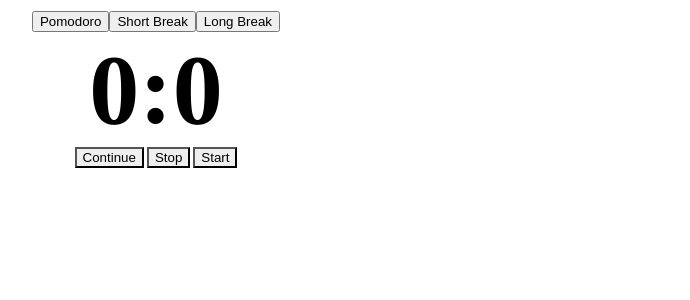
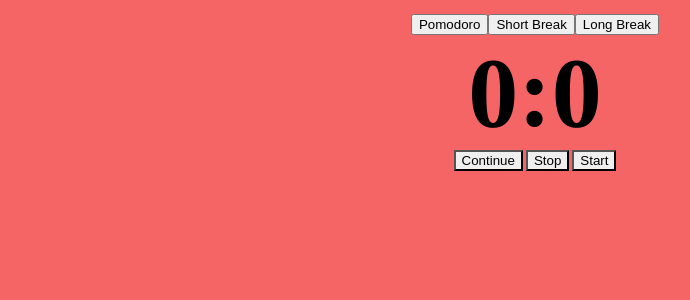
Before and after one commit to Caleb-1023/Pomodoro-Timer, a React (Create React App) app: page / in a window 1280 px wide. Shown: the top 300 px of the page, without its empty margins (105-795 px from the left). Built offline with nearby package versions, Linux system fonts and the light colour scheme; the HTML template or start-up script is replaced by a standard one.

Commit message:
ui changes

```diff
--- a/package.json
+++ b/package.json
@@ -12,6 +12,7 @@
     "framer-motion": "^6.5.1",
     "react": "^18.2.0",
     "react-dom": "^18.2.0",
+    "react-helmet": "^6.1.0",
     "react-scripts": "5.0.1",
     "react-timer-hook": "^3.0.5",
     "web-vitals": "^2.1.4"
--- a/src/App.js
+++ b/src/App.js
@@ -1,12 +1,13 @@
-import React from "react";
-import { Container, Tabs, Tab, TabList, TabPanels, TabPanel } from "@chakra-ui/react";
+import React, {useState} from "react";
+import { Container, Tabs, Tab, TabList, TabPanels, TabPanel, Box, Center, useColorModeValue } from "@chakra-ui/react";
 import {Pomodoro, ShortBreak, LongBreak} from "./components/Timers/Timers";
-// import ShortBreak from "./components/ShortBreak/ShortBreak";
-
-const MyTimer = () => {
+import {Helmet} from 'react-helmet'
+const MyTimer = ({bg, setTabIndex}) => {
+  // console.log(tabIndex);
   return(
-    <>
-      <Tabs>
+    <Box alignItems='center' mt='3' p='3' bg={bg} style={{ width: '500px', height: '300px' }}>
+      <Center>
+        <Tabs onChange={(index) => setTabIndex(index)}>
         <TabList>
           <Tab>Pomodoro</Tab>
           <Tab>Short Break</Tab>
@@ -25,14 +26,30 @@ const MyTimer = () => {
           </TabPanel>
         </TabPanels>
       </Tabs>
-    </>
+      </Center>
+    </Box>
   )
 }
 
 const App = () => {
+  const colors = useColorModeValue(
+    ['red.200', 'teal.200', 'blue.200'],
+    ['red.900', 'teal.900', 'blue.900'],
+  )
+  const bgColors = useColorModeValue(
+    ['#F56565', '#38B2AC', '#4299E1'],
+    ['red.900', 'teal.900', 'blue.900'],
+  )
+  const [tabIndex, setTabIndex] = useState(0)
+  const bg = colors[tabIndex]
+  const bodyBg = bgColors[tabIndex]
+
   return (
-    <Container centerContent='true' bg='gray.200' p='3' alignItems='center' mt='3' style={{ width: '500px', height: '300px' }}>
-      <MyTimer />
+    <Container centerContent='true'>
+      <Helmet>
+        <style>{`body {background-color:${bodyBg};}`}</style>
+      </Helmet>
+      <MyTimer bg={bg} setTabIndex={setTabIndex}/>
     </Container>
   )
 }
```
Also changed, not shown: 1 other file (tests, documents, lock files or other folders).
